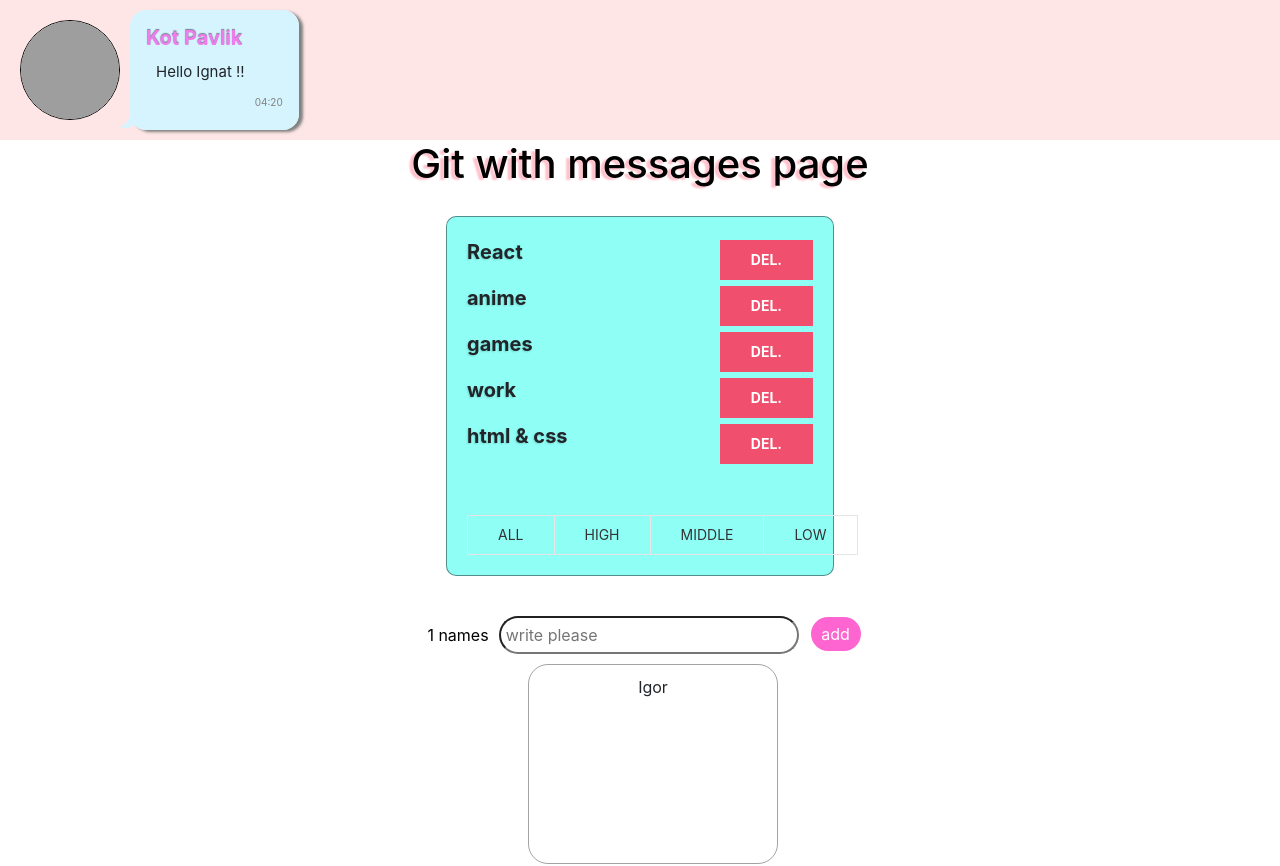
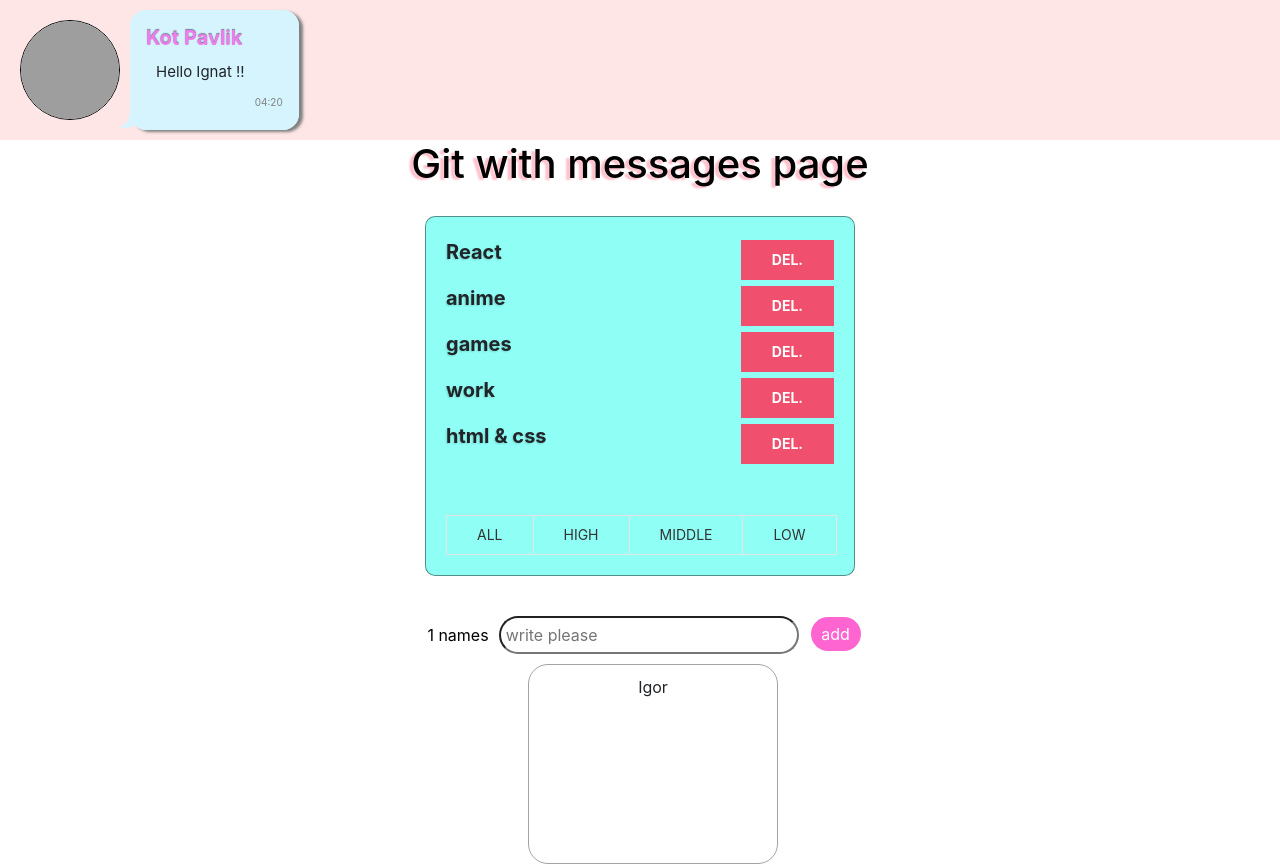
Before and after one commit to kotpavlik/ignat-homeworks, a React (Create React App) app: page / in a window 1280 px wide. Shown: the top 866 px of the page. Built offline with nearby package versions, Linux system fonts and the light colour scheme; grey boxes are pictures that could not be loaded.

Commit message:
min_width_for_h2

```diff
--- a/src/p2-homeworks/h2/Affairs.module.css
+++ b/src/p2-homeworks/h2/Affairs.module.css
@@ -1,7 +1,7 @@
 .wrapper_all {
     margin: 20px;
     padding: 20px;
-    width: 388px;
+    min-width: 430px;
     text-align: center;
     background-color: rgba(0, 255, 234, 0.44);
     border: 1px solid rgba(0, 0, 0, 0.44);
```
